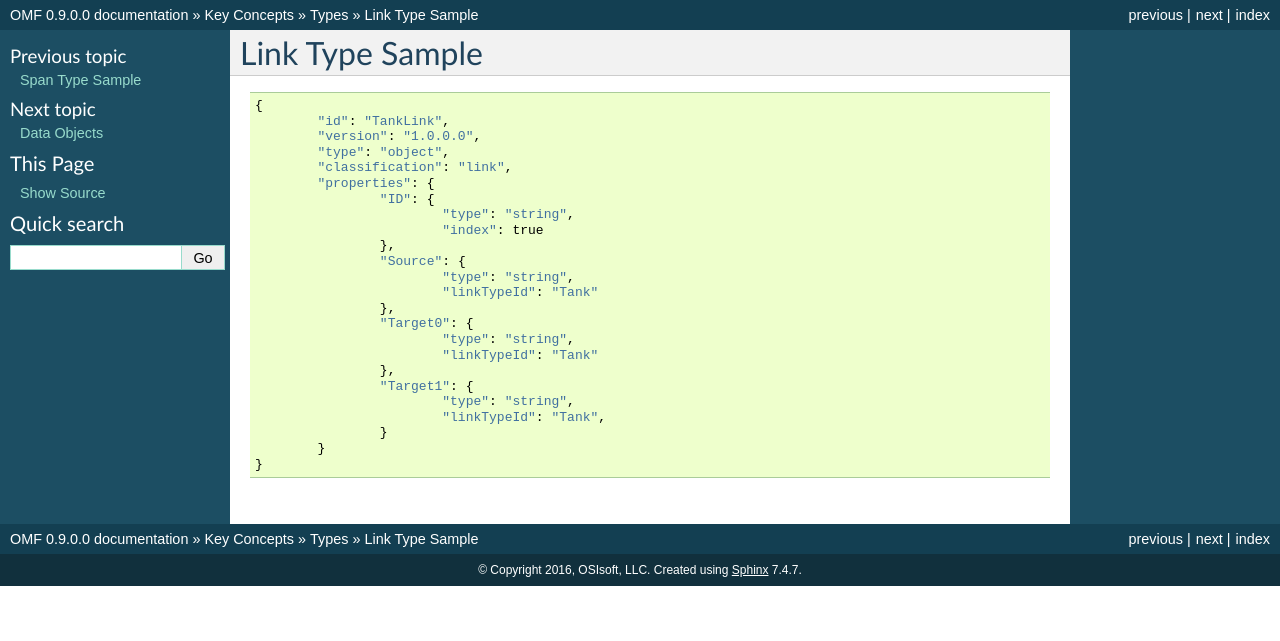
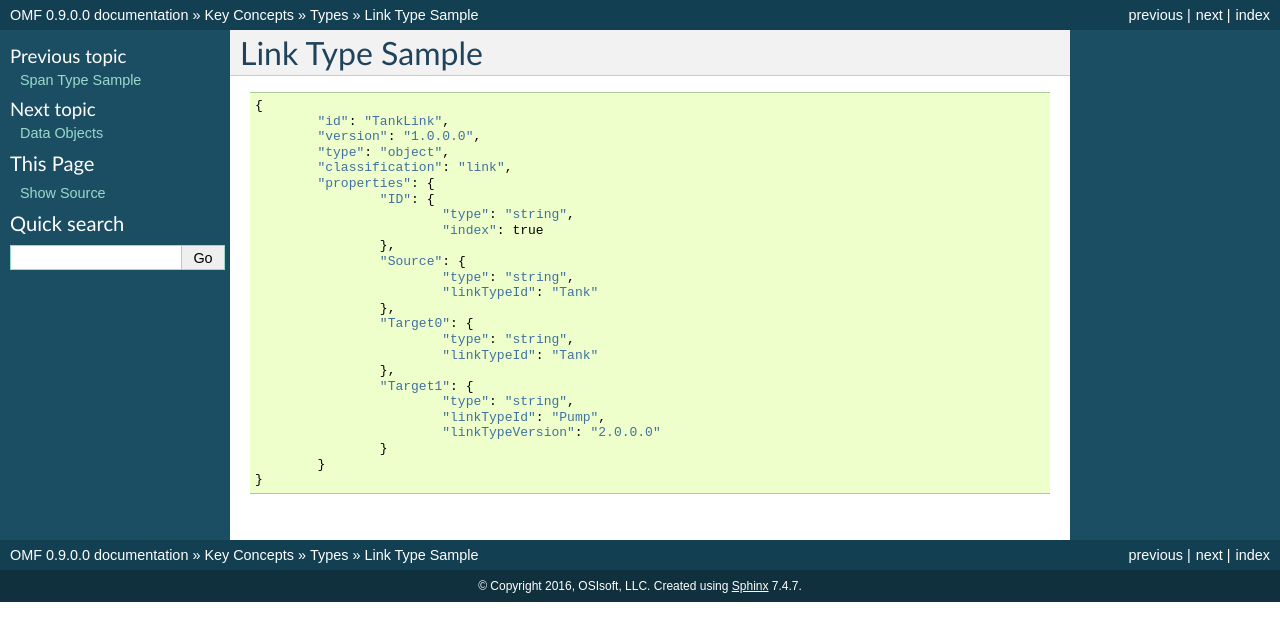
Before and after one commit to AVEVA/OMF-Docs, a Sphinx documentation site: the page built from docs/Link_Type_Sample.rst, in a window 1280 px wide. Shown: the top 641 px of the page. Built offline with Sphinx 7.4.7, drawn with Linux system fonts in a browser that asks for light colours.

Commit message:
Making the link type sample more comprehensive
The link sample did not make it clear that you can include an optional linkTypeVersion property. I also changed Target1 to a different type to make it clear that links can include targets of different types.

```diff
--- a/docs/Link_Type_Sample.rst
+++ b/docs/Link_Type_Sample.rst
@@ -23,7 +23,8 @@ Link Type Sample
 			},
 			"Target1": {
 				"type": "string",
-                        	"linkTypeId": "Tank",
+                        	"linkTypeId": "Pump",
+                        	"linkTypeVersion": "2.0.0.0"
 			}
 		}
 	}
```
